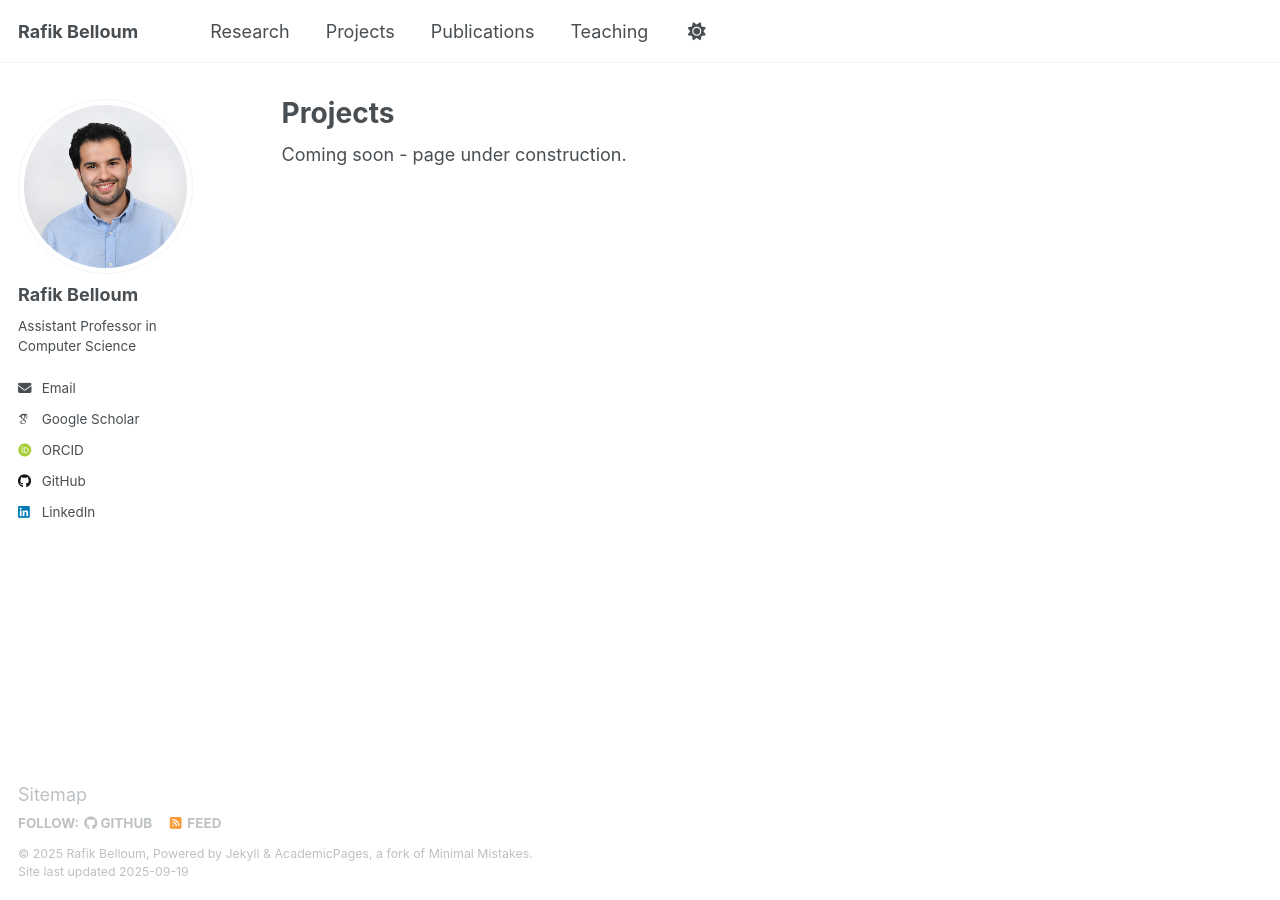
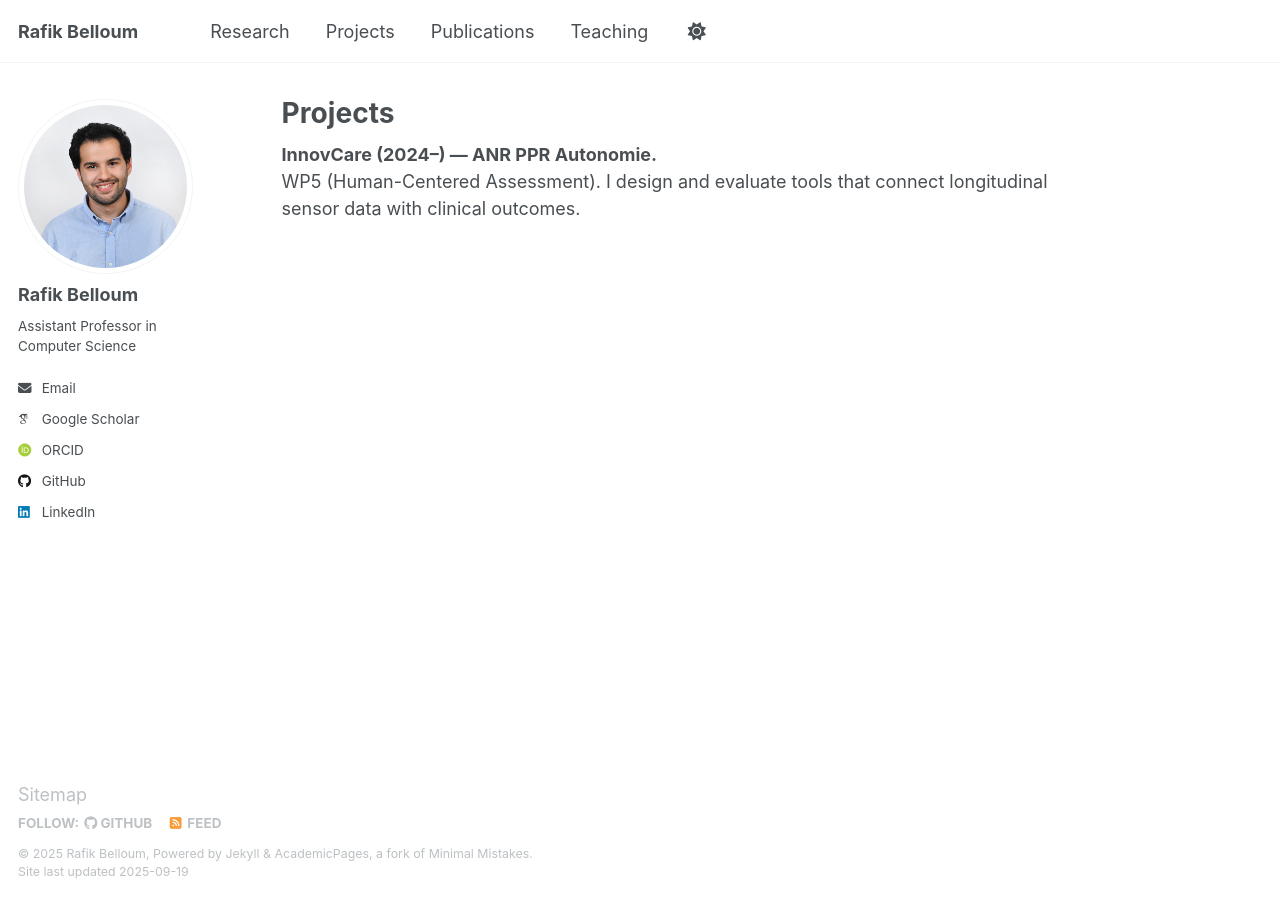
Before and after one commit to rafik-belloum/rafik-belloum.github.io, a Jekyll site: the page built from _pages/projects.md, in a window 1280 px wide. Built offline with Jekyll 4.4.1, drawn with Linux system fonts in a browser that asks for light colours; some web fonts are replaced.

Commit message:
Update projects.md

```diff
--- a/_pages/projects.md
+++ b/_pages/projects.md
@@ -5,4 +5,5 @@ permalink: /projects/
 author_profile: true
 ---
 
-Coming soon - page under construction.
+**InnovCare (2024–) — ANR PPR Autonomie.**
+WP5 (Human-Centered Assessment). I design and evaluate tools that connect longitudinal sensor data with clinical outcomes.
```
